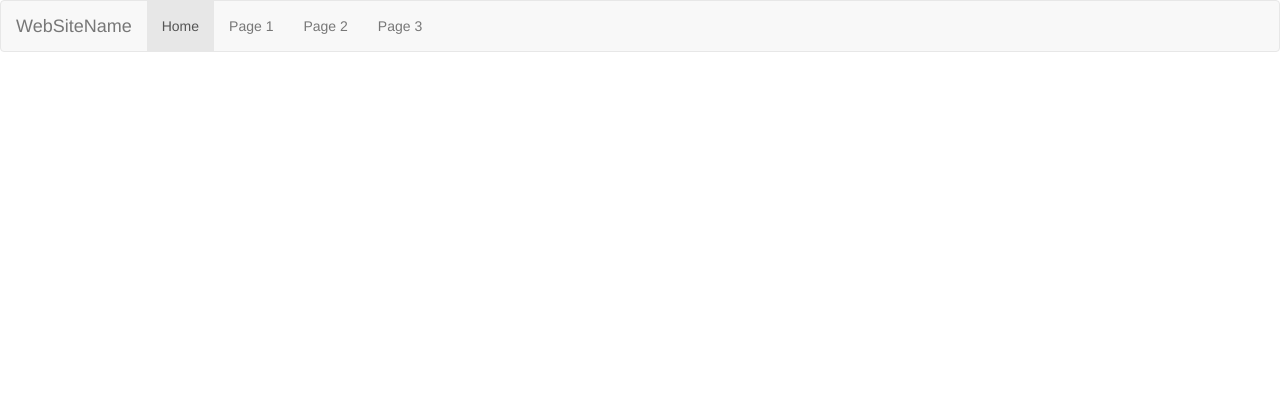
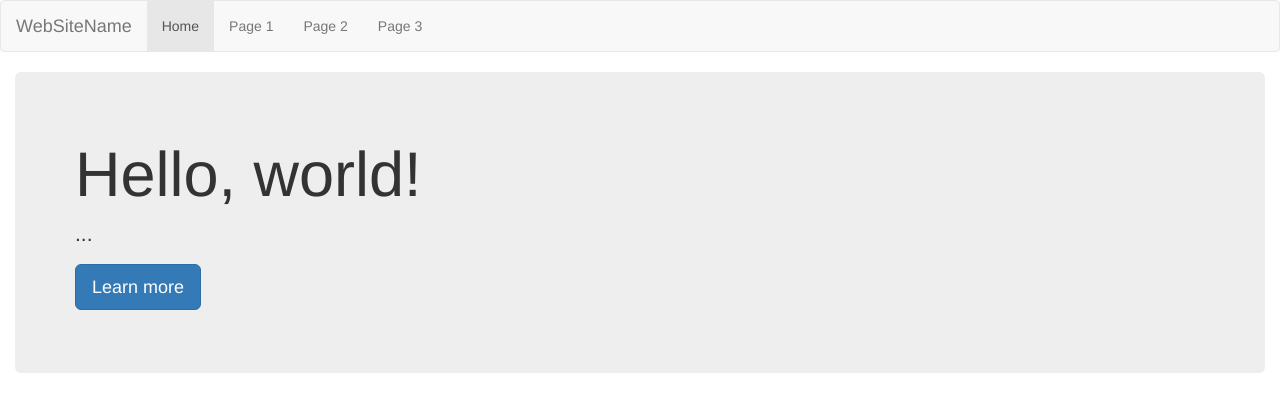
Before and after one commit to Akiva-Notkin/akiva.club, a PHP site: page / in a window 1280 px wide. Shown: the top 412 px of the page. Run offline with PHP 8.4, Linux system fonts and the light colour scheme; some libraries are stand-ins or nearby versions.

Commit message:
jumbotron

```diff
--- a/public_html/index.php
+++ b/public_html/index.php
@@ -33,7 +33,10 @@
    	 	  </div>
    	</nav>
   	<div class="container-fluid">
-
+      <div class="jumbotron">
+        <h1>Hello, world!</h1>
+        <p>...</p>
+        <p><a class="btn btn-primary btn-lg" href="#" role="button">Learn more</a></p>
   		</div>
   	</div>
 
```
Lines whose indentation alone changed are shown as unchanged.
